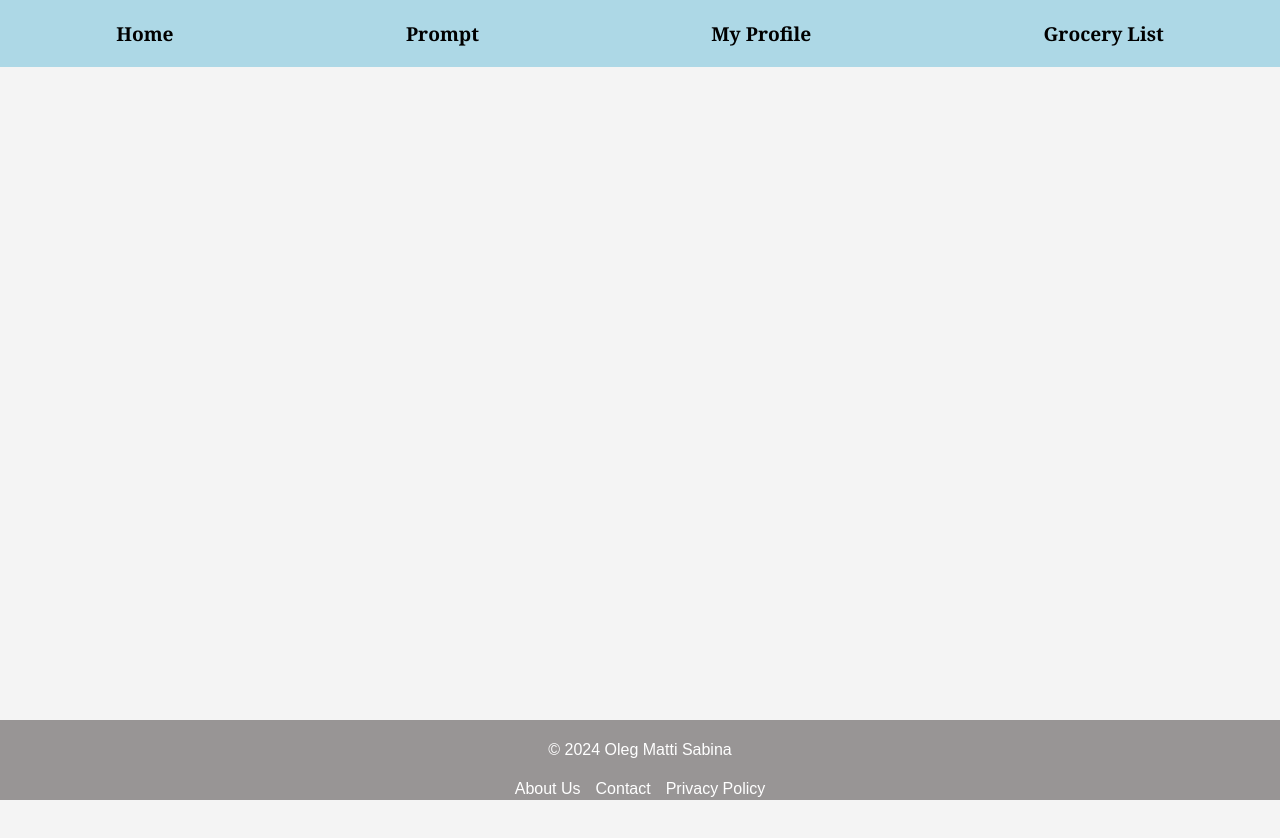
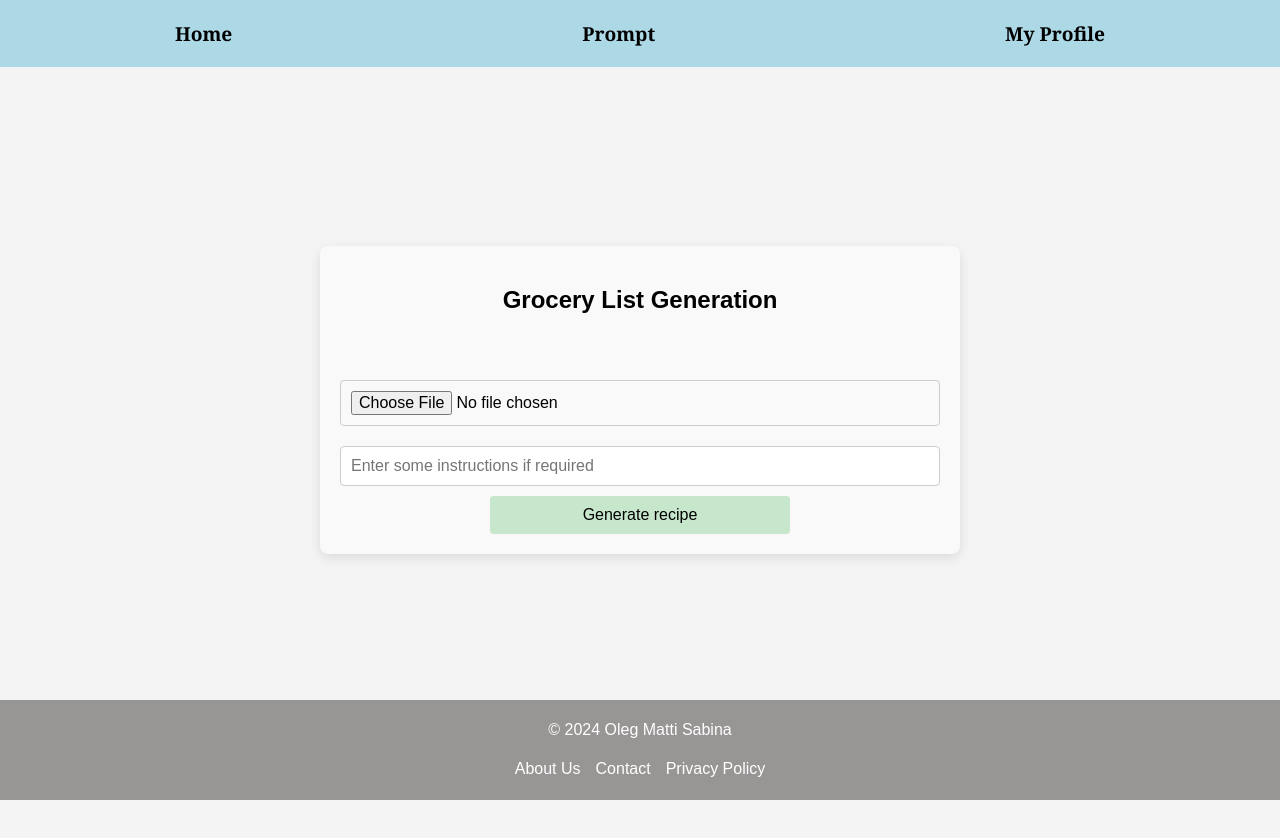
Before and after one commit to Knights-of-the-Round-Table-CSP/MealPlanner, a React (Create React App) app in the folder frontend/: page /newRecipe/1 in a window 1280 px wide. Shown: the top 838 px of the page. Built offline with nearby package versions, Linux system fonts and the light colour scheme.

Commit message:
fixes in recipe generation by picture

```diff
--- a/frontend/src/App.css
+++ b/frontend/src/App.css
@@ -1,49 +1,3 @@
-h1 {
-  text-align: center;
-  color: #333;
+.main {
+  padding-bottom: 100px;
 }
-
-form {
-  margin: 20px;
-  padding: 10px;
-  border: 1px solid #ccc;
-  border-radius: 5px;
-  width: 300px;
-  margin: auto;
-}
-
-label {
-  display: block;
-  margin-bottom: 5px;
-}
-
-input {
-  width: 100%;
-  padding: 8px;
-  margin-bottom: 10px;
-  border-radius: 3px;
-  border: 1px solid #ccc;
-}
-
-button {
-  width: 100%;
-  padding: 10px;
-  background-color: #28a745;
-  color: white;
-  border: none;
-  border-radius: 5px;
-  cursor: pointer;
-}
-
-button:hover {
-  background-color: #218838;
-}
-
-a {
-  color: #28a745;
-  text-decoration: none;
-}
-
-a:hover {
-  text-decoration: underline;
-}
--- a/frontend/src/App.js
+++ b/frontend/src/App.js
@@ -9,13 +9,16 @@ import RecipePage from './components/RecipePage';
 import NavBar from './components/NavBar';
 import UserProfile from './components/UserProfilePage';
 import Footer from './components/Footer';
-import GroceryListGenerator from './components/GroceryList';
+import RecipeGenerator from './components/RecipeGenerator';
+
+import './App.css'
 
 function App() {
   return (
     <UserProvider> {/* Wrap Routes with UserProvider */}
       <NavBar /> {/* Place NavBar at the top, outside of Routes */}
       <Footer /> {/* Add Footer here */}
+      <div className='main'>
         <Routes>
           <Route path="/" element={<HomePage />} />
           <Route path="/login" element={<LoginForm onLoginSuccess={() => console.log('Logged in successfully')} />} />
@@ -24,8 +27,9 @@ function App() {
           <Route path="/prompt/:userId" element={<PromptPage />} />
           <Route path="/recipe/:recipeId" element={<RecipePage />} />
           <Route path="/userProfile/:userId" element={<UserProfile />} /> {/* User profile with dynamic ID */}
-        <Route path="/groceryList" element={<GroceryListGenerator />} />
+          <Route path="/newRecipe/:type" element={<RecipeGenerator />} />
         </Routes>
+      </div>
     </UserProvider>
   );
 }
--- a/frontend/src/components/NavBar.js
+++ b/frontend/src/components/NavBar.js
@@ -12,7 +12,6 @@ const NavBar = () => {
                 <li><Link to="/">Home</Link></li>
                 <li><Link to={`/prompt/${userId}`}>Prompt</Link></li>
                 <li><Link to={`/userProfile/${userId}`}>My Profile</Link></li>
-                <li><Link to={`/groceryList`}>Grocery List</Link></li>
             </ul>
         </nav>
     );
--- a/frontend/src/components/PromptPage.js
+++ b/frontend/src/components/PromptPage.js
@@ -253,8 +253,9 @@ return (
     </div>
       <br></br>
       <div className = "recipe-request">
-      <h3>Want a breakfast recipe?</h3>
-      <button className="grid-row-button" onClick={() => myfunction("breakfast")}>Click here!</button>
+        <h3>Want a breakfast recipe?</h3>
+        <button className="grid-row-button" onClick={() => myfunction("breakfast")}>Generate recipe</button>
+        <button className="grid-row-button" onClick={() => navigate("/newRecipe/breakfast")}>Parameters</button>
       </div>
   </div>
 
@@ -265,8 +266,9 @@ return (
           </div>
           <br></br>
       <div className = "recipe-request">
-      <h3>Want a lunch recipe?</h3>
-      <button className="grid-row-button" onClick={() => myfunction("lunch")}>Click here!</button>
+        <h3>Want a lunch recipe?</h3>
+        <button className="grid-row-button" onClick={() => myfunction("lunch")}>Generate recipe</button>
+        <button className="grid-row-button" onClick={() => navigate("/newRecipe/lunch")}>Parameters</button>
       </div>
         </div>
 
@@ -277,8 +279,9 @@ return (
           </div>
           <br></br>
       <div className = "recipe-request">
-      <h3>Want a dinner recipe?</h3>
-      <button className="grid-row-button" onClick={() => myfunction("dinner")}>Click here!</button>
+        <h3>Want a dinner recipe?</h3>
+        <button className="grid-row-button" onClick={() => myfunction("dinner")}>Generate recipe</button>
+        <button className="grid-row-button" onClick={() => navigate("/newRecipe/dinner")}>Parameters</button>
       </div>
         </div>
       </div>
--- a/frontend/src/components/GroceryList.js
+++ b/frontend/src/components/RecipeGenerator.js
@@ -1,6 +1,6 @@
 import React, { useEffect, useState } from 'react';
-import { useNavigate } from 'react-router-dom';
-import '../static/groceryList.css';
+import { useParams, useNavigate } from 'react-router-dom';
+import '../static/recipeGenerator.css';
 import recipeApi from '../utils/recipeApi';
 
 async function mockAxiosPost(url, data, config) {
@@ -11,9 +11,9 @@ async function mockAxiosPost(url, data, config) {
     });
 }
 
-function GroceryListGenerator() {
+function RecipeGenerator() {
+    const { type } = useParams();
     const [selectedFile, setSelectedFile] = useState(null);
-    const [selectedRecipeType, setSelectedRecipeType] = useState('breakfast');
     const [prompt, setPrompt] = useState("");
     const [response, setResponse] = useState("");
     const [error, setError] = useState(""); // Track form validation errors
@@ -23,10 +23,6 @@ function GroceryListGenerator() {
     const handleFileChange = (e) => {
         setSelectedFile(e.target.files[0]);
     };
-
-    const handleRecipeTypeChanged = (e) => {
-        setSelectedRecipeType(e.target.value);
-    }
 
     const handlePromptChange = (e) => {
         setPrompt(e.target.value);
@@ -41,7 +37,7 @@ function GroceryListGenerator() {
             return; // Do not proceed if no image is provided
         }
 
-        recipeApi.generateNewRecipeFromPicture(selectedRecipeType, selectedFile)
+        recipeApi.generateNewRecipeFromPicture(type, selectedFile, prompt)
             .then(response => {
                 if(!response){
                     console.error("Error scanning food, no response");
@@ -83,16 +79,6 @@ function GroceryListGenerator() {
                 :
                     <p> Selected {selectedFile.name} </p>
                 }
-                <select
-                    id = "recipe_type_dropdown"
-                    value={selectedRecipeType}
-                    onChange={handleRecipeTypeChanged}
-                    placeholder={"--Select an option--"}
-                >
-                    <option value="breakfast">Breakfast</option>
-                    <option value="lunch">Lunch</option>
-                    <option value="dinner">Dinner</option>
-                </select>
                 <input
                     type="text"
                     placeholder="Enter some instructions if required"
@@ -116,4 +102,4 @@ function GroceryListGenerator() {
     );
 }
 
-export default GroceryListGenerator;
+export default RecipeGenerator;
--- a/frontend/src/static/footer.css
+++ b/frontend/src/static/footer.css
@@ -8,7 +8,7 @@
     left: 0;
     bottom: 0;
     width: 100%;
-    height: 10%;
+    height: 100px;
     box-sizing: border-box;
 }
 
--- a/frontend/src/utils/recipeApi.js
+++ b/frontend/src/utils/recipeApi.js
@@ -18,9 +18,10 @@ class RecipeApiService {
     return this.api.get(`api/new-recipe/${type}`)
   }
 
-  generateNewRecipeFromPicture(type, image) {
+  generateNewRecipeFromPicture(type, image, prompt) {
     const formData = new FormData();
     formData.append("file", image);
+    formData.append("prompt", prompt);
 
     return this.api.post(`api/new-recipe-pic/${type}`, formData, {
       headers: {
```
Also changed, not shown: frontend/src/static/recipeGenerator.css (renamed from frontend/src/static/groceryList.css), 2 other files (tests, documents, lock files or other folders). Lines whose indentation alone changed are shown as unchanged.
